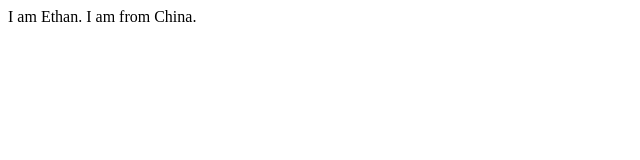
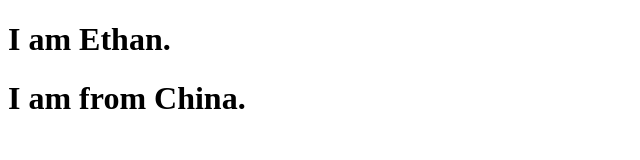
Before and after one commit to EethannYuan/FirstCode, a plain HTML site: page index.html in a window 1280 px wide. Shown: the whole page, without its empty margins (0-640 px from the left). Drawn offline with Linux system fonts and the light colour scheme.

Commit message:
Update index.html

```diff
--- a/index.html
+++ b/index.html
@@ -6,7 +6,7 @@
   <title>Document</title>
 </head>
 <body>
-  <h>I am Ethan.</h>
-  <h>I am from China.</h>
+  <h1>I am Ethan.</h1>
+  <h1>I am from China.</h1>
 </body>
 </html>
```
